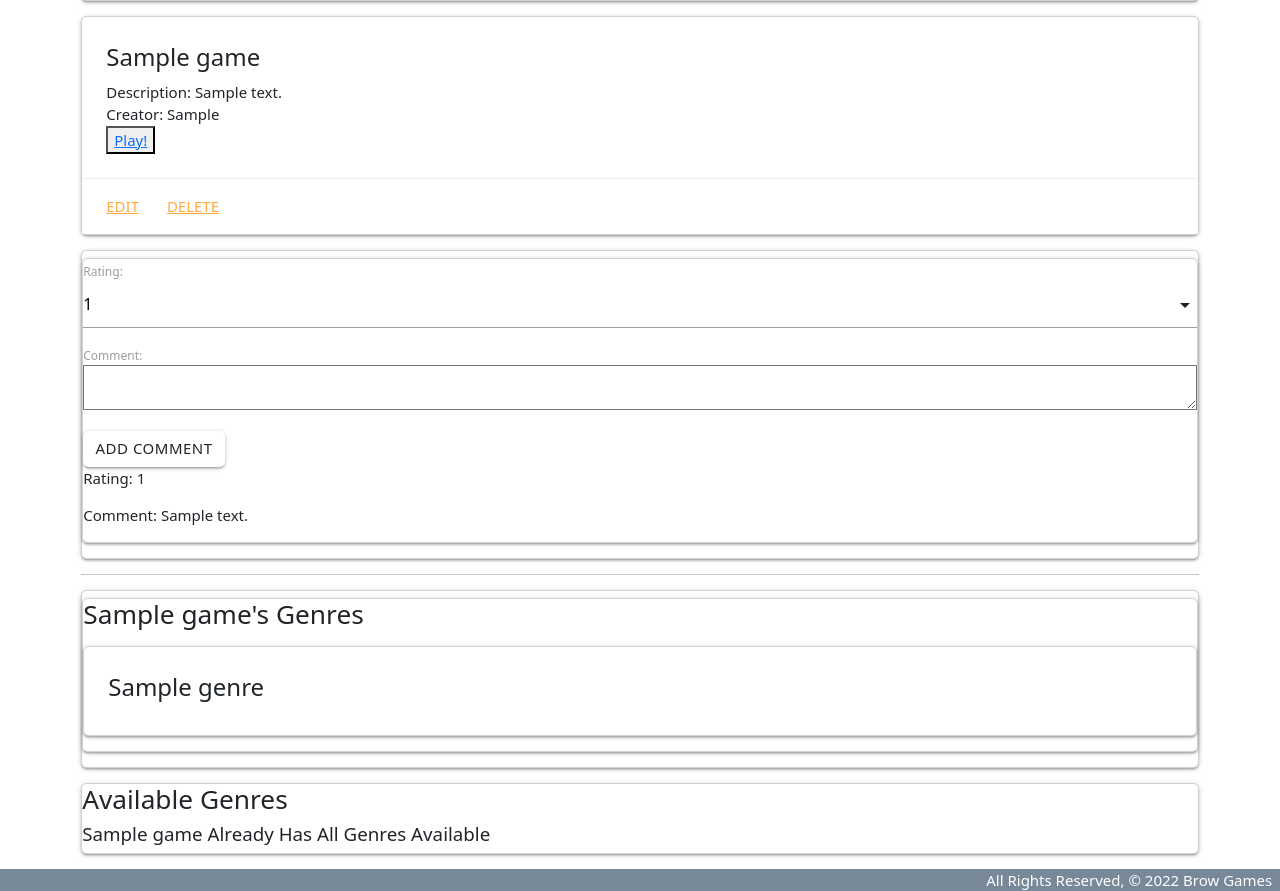
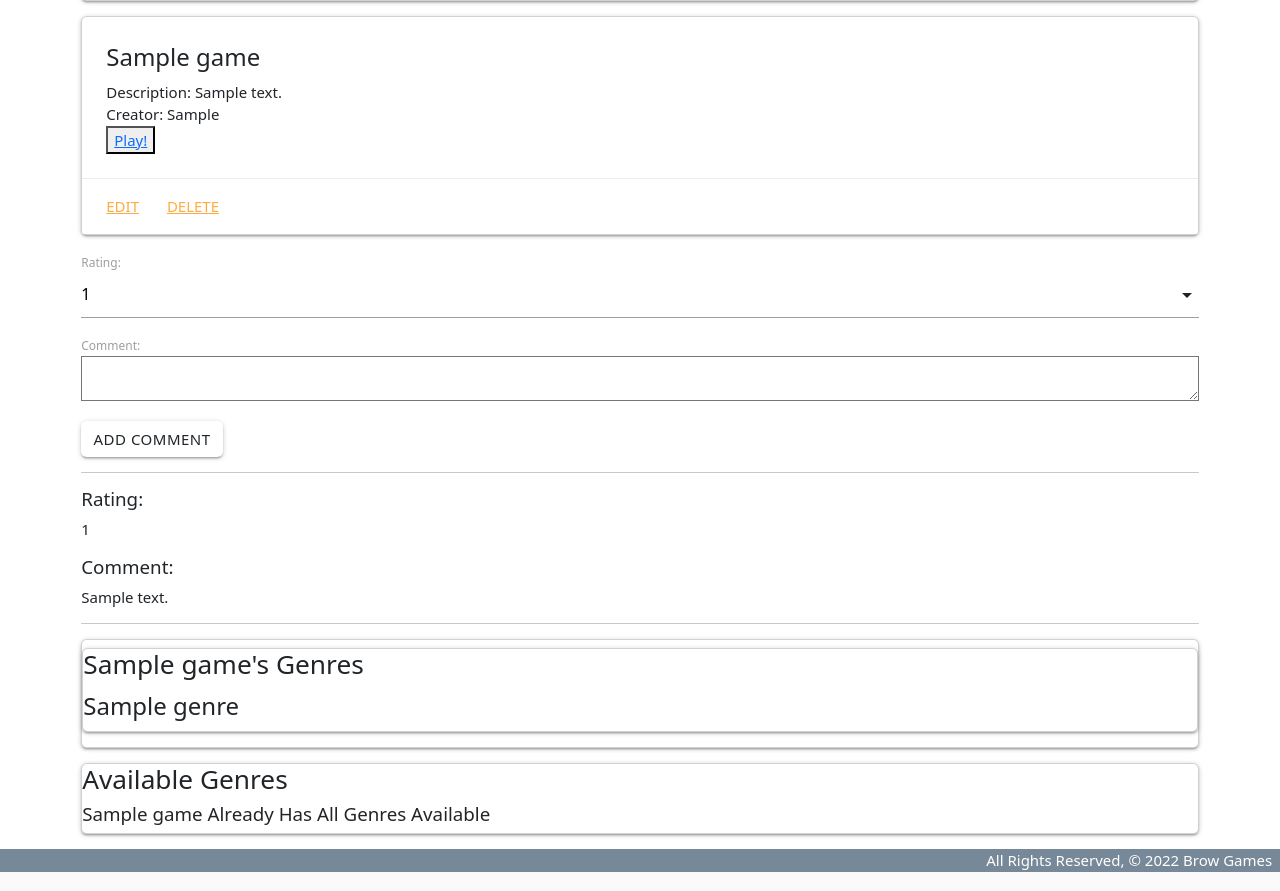
Before and after one commit to karatikidd94/browgames, a Django app: page /games/1/ in a window 1280 px wide. Shown: the part 793-1684 px from the top of the page. Run offline with Django 4.2, Linux system fonts and the light colour scheme; a user stored in the database is signed in; tables that the repository leaves empty hold one stand-in row (values such as "Sample post").

Commit message:
Add Styling game detail page

```diff
--- a/main_app/models.py
+++ b/main_app/models.py
@@ -67,7 +67,7 @@ class Profile(models.Model):
 class Photo(models.Model):
     url = models.CharField(max_length=200)
     game = models.ForeignKey(Game, on_delete=models.CASCADE)
-    profile = models.ForeignKey(Profile, on_delete=models.CASCADE)
+    # profile = models.ForeignKey(Profile, on_delete=models.CASCADE)
 
     def __str__(self):
         return f"Photo for game_id: {self.game_id} @{self.url}"
--- a/main_app/templates/games/detail.html
+++ b/main_app/templates/games/detail.html
@@ -33,36 +33,35 @@
       {% endif %}
     </div>
   </div>
-  <div class="card">
-    <div class="card content">
+  <!-- <div class="card">
+    <div class="card content"> -->
          <form action="{% url 'add_comment' game.id %}" method="POST">
               {% csrf_token %}
               {{ comment_form.as_p }}
               <input type="submit" class="btn" value="Add Comment">
-            </form>
+          </form>
+    <!-- </div> -->
+  <!-- </div> -->
+      <hr />
          {% for comment in game.comment_set.all %}
-              <p>Rating: {{ comment.rating }}</p>
-              <p>Comment: {{ comment.comment }}</p>
-              {% if user.id == comment.user_id %}
+              <h5>Rating:</h5>
+              <p> {{ comment.rating }}</p>
+              <h5>Comment:</h5>
+              <p>{{ comment.comment }}</p>
+              <hr />
+              <!-- {% if user.id == comment.user_id %}
                 <a href="{% url 'comment_update' game.id %}">Edit</a>
                 <a href="{% url 'comment_delete' game.id %}">Delete</a>
-              {% endif %}
+              {% endif %} -->
          {% endfor %}
-    </div>
-</div>
-<hr>
 <div class="card">
   <div class="card content">
     <h3>{{ game.title }}'s Genres</h3>
       {% if game.genres.count %}
         {% for genre in game.genres.all %}
-          <div class="card">
-            <div class="card-content">
-              <span class="card-title">
-                {{ genre.name }}
-              </span>
-            </div>
-          </div>
+          <span class="card-title">
+            {{ genre.name }}
+          </span>
         {% endfor %}
       {% else %}
         <h5>No Genres :(</h5>
```
Also changed, not shown: main_app/migrations/0015_remove_photo_profile.py (added).
